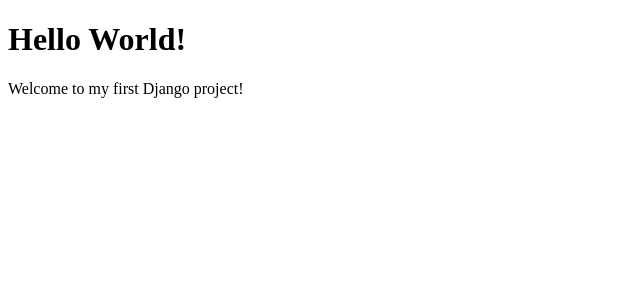
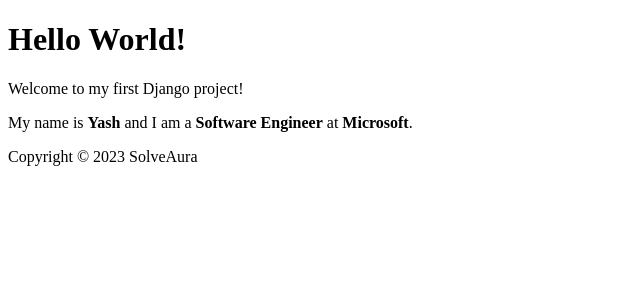
Before and after one commit to akebu6/SOLVEAURA, a Django app: template code_files/templates/index.html in a window 1280 px wide. Shown: the top 300 px of the page, without its empty margins (0-640 px from the left). Run offline with Django 4.2, Linux system fonts and the light colour scheme; the template is opened without the code that fills it, so the values that code supplies are empty.

Commit message:
task: updated files

```diff
--- a/code_files/api/urls.py
+++ b/code_files/api/urls.py
@@ -1,6 +1,8 @@
 from django.urls import path
-from .views import home
+from .views import navbar, home, footer
 
 urlpatterns = [
+    path('', navbar, name='navbar',),
     path('', home, name='home'),
+    path('', footer, name='footer')
 ]
--- a/code_files/solveaura/urls.py
+++ b/code_files/solveaura/urls.py
@@ -19,5 +19,7 @@ from api import views
 
 urlpatterns = [
     path('admin/', admin.site.urls),
+    path('', views.navbar, name='navbar'),
     path('', views.home, name='home'),
+    path('', views.footer, name='footer'),
 ]
--- /dev/null
+++ b/code_files/templates/footer.html
@@ -0,0 +1,10 @@
+{% block footer %}
+  <div class="footer">
+    <div class="links">
+      <a href="http://www.manosim.com"><i class="fa fa-link"></i></a>
+      <a href="http://www.github.com/manosim"><i class="fa fa-github"></i></a>
+      <a href="http://www.twitter.com/iamemmanouil"><i class="fa fa-twitter"></i></a>
+    </div>
+    Copyright © 2023 SolveAura
+  </div>
+{% endblock %}
--- a/code_files/templates/index.html
+++ b/code_files/templates/index.html
@@ -4,6 +4,8 @@
 
 <h1>Hello World!</h1>
 <p>Welcome to my first Django project!</p>
+<p>My name is <strong>Yash</strong> and I am a <strong>Software Engineer</strong> at <strong>Microsoft</strong>.</p>
 
 </body>
 </html>
+{% include "footer.html" %}
```
Also changed, not shown: code_files/api/views.py (+5 -3 lines), code_files/solveaura/settings.py (+9 -1 lines), code_files/templates/navbar.html (added).
